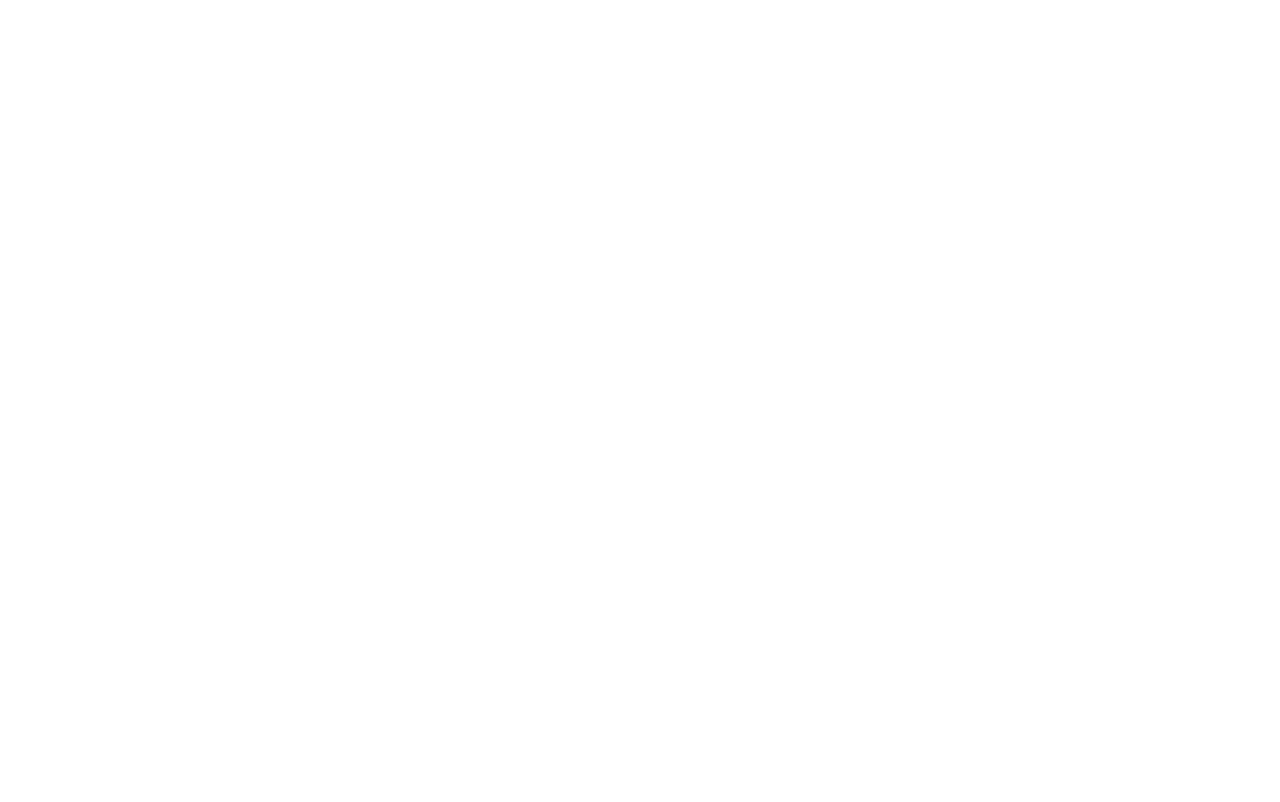
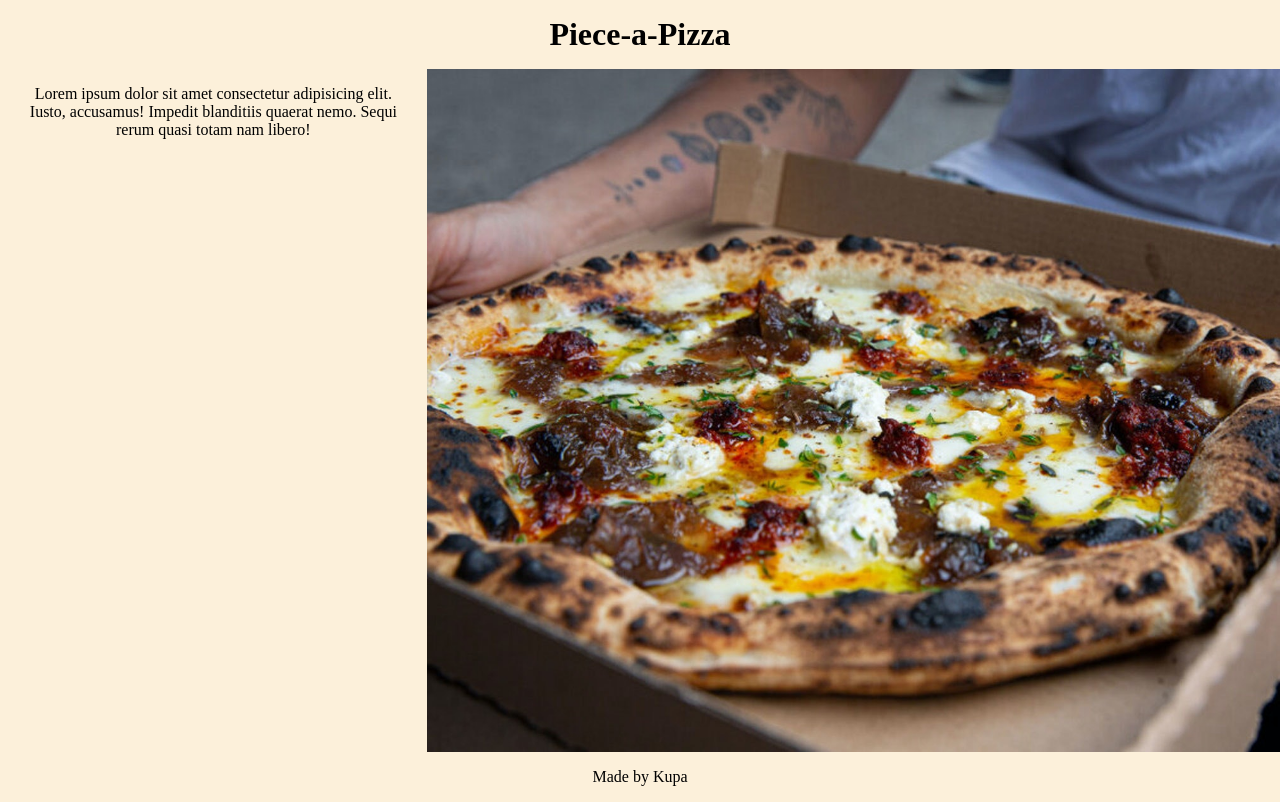
Before and after one commit to Kupa-Kupa/restaurant-page, a website built with webpack: page dist/index.html in a window 1280 px wide. Built offline with nearby package versions, Linux system fonts and the light colour scheme.

Commit message:
Add basic page scaffold

```diff
--- /dev/null
+++ b/src/styles.css
@@ -0,0 +1,43 @@
+:root {
+  --background-color: rgb(252, 240, 218);
+}
+
+* {
+  padding: 0;
+  margin: 0;
+  box-sizing: border-box;
+}
+
+#content {
+  min-height: 100vh;
+  background-color: var(--background-color);
+  text-align: center;
+
+  display: grid;
+  grid-template-columns: 1fr;
+  grid-template-rows: auto 1fr auto;
+}
+
+header,
+footer {
+  margin: 1rem 0;
+}
+
+main {
+  display: grid;
+  grid-template-columns: repeat(3, 1fr);
+}
+
+main > p {
+  padding: 1rem;
+
+  grid-column: 1 / span 1;
+}
+
+main > img {
+  grid-column: 2 / span 2;
+
+  object-fit: cover;
+  width: 100%;
+  max-height: 800px;
+}
```
Also changed, not shown: dist/index.html, src/pizza-hero.jpg (added).
